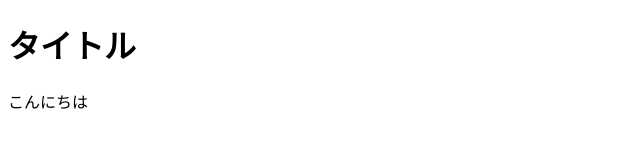
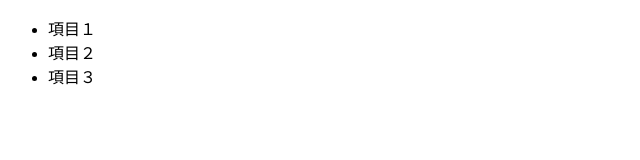
Before and after one commit to nonono1796/p-, a plain HTML site: page jquery.html in a window 1280 px wide. Shown: the whole page, without its empty margins (0-640 px from the left). Drawn offline with nearby package versions, Linux system fonts and the light colour scheme.

Commit message:
属性フィルタ

```diff
--- a/jquery.html
+++ b/jquery.html
@@ -5,10 +5,11 @@
         <meta charset="UTF-8">
     </head>
     <body>
-        <div>
-            <h1 id="title">タイトル</h1>
-            <p class="message">こんにちは</p>
-        </div>
+        <ul>
+            <li class="list-text">項目１</li>
+            <li class="sample-list">項目２</li>
+            <li class="sample-text">項目３</li>
+        </ul>
         <script src="https://code.jquery.com/jquery-3.7.1.min.js" integrity="sha256-/JqT3SQfawRcv/BIHPThkBvs0OEvtFFmqPF/lYI/Cxo=" crossorigin="anonymous"></script>
         <script src="js/jquery.js"></script>
     </body>
--- a/js/jquery.js
+++ b/js/jquery.js
@@ -1,6 +1,11 @@
+// $(function(){
+//     const title = $('#title').text();
+//     const list = $('.message').text();
+//     console.log(title);
+//     console.log(list);
+// });
+
 $(function(){
-    const title = $('#title').text();
-    const list = $('.message').text();
-    console.log(title);
-    console.log(list);
+    const text = $('li[class*="list"]').text();
+    console.log(text);
 });
```
